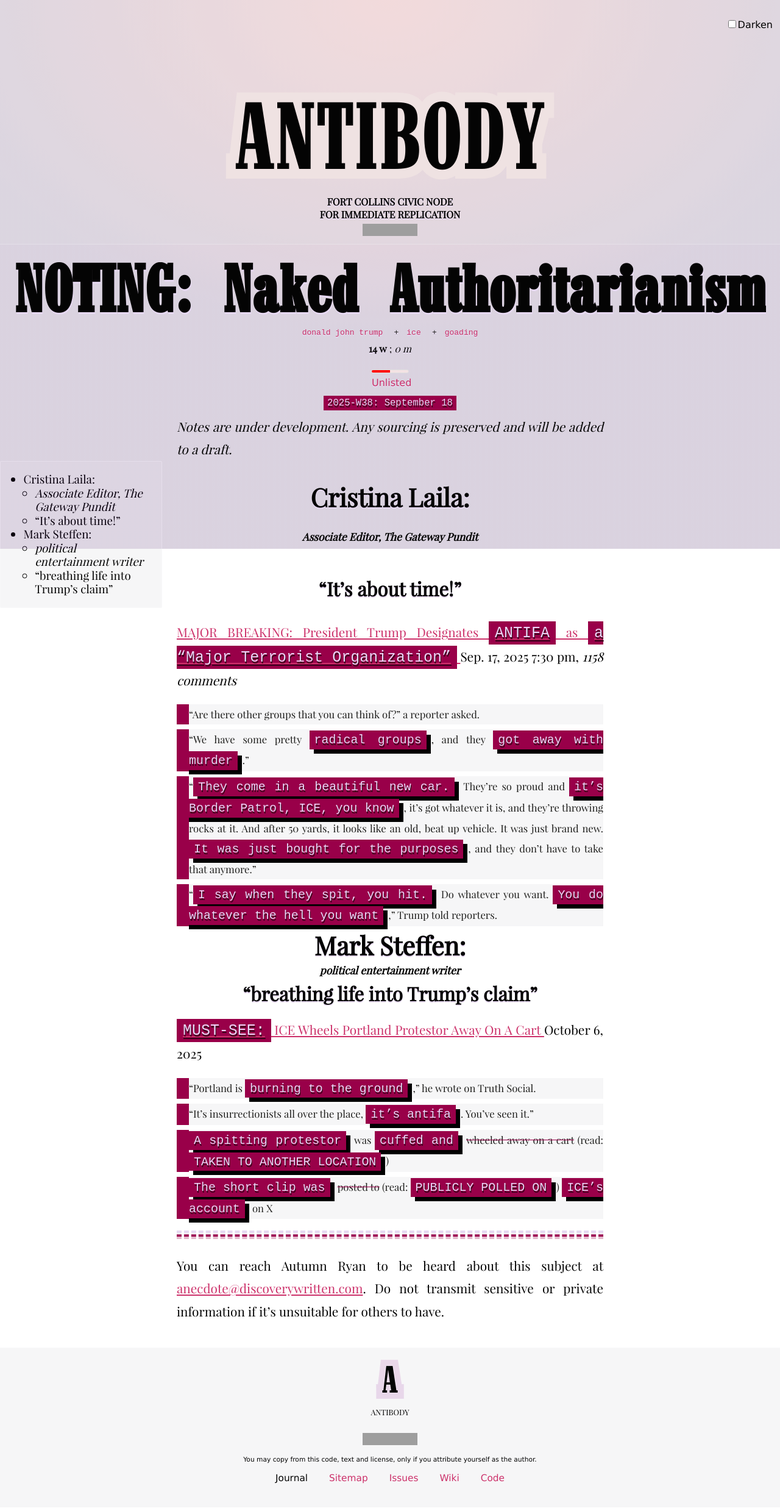
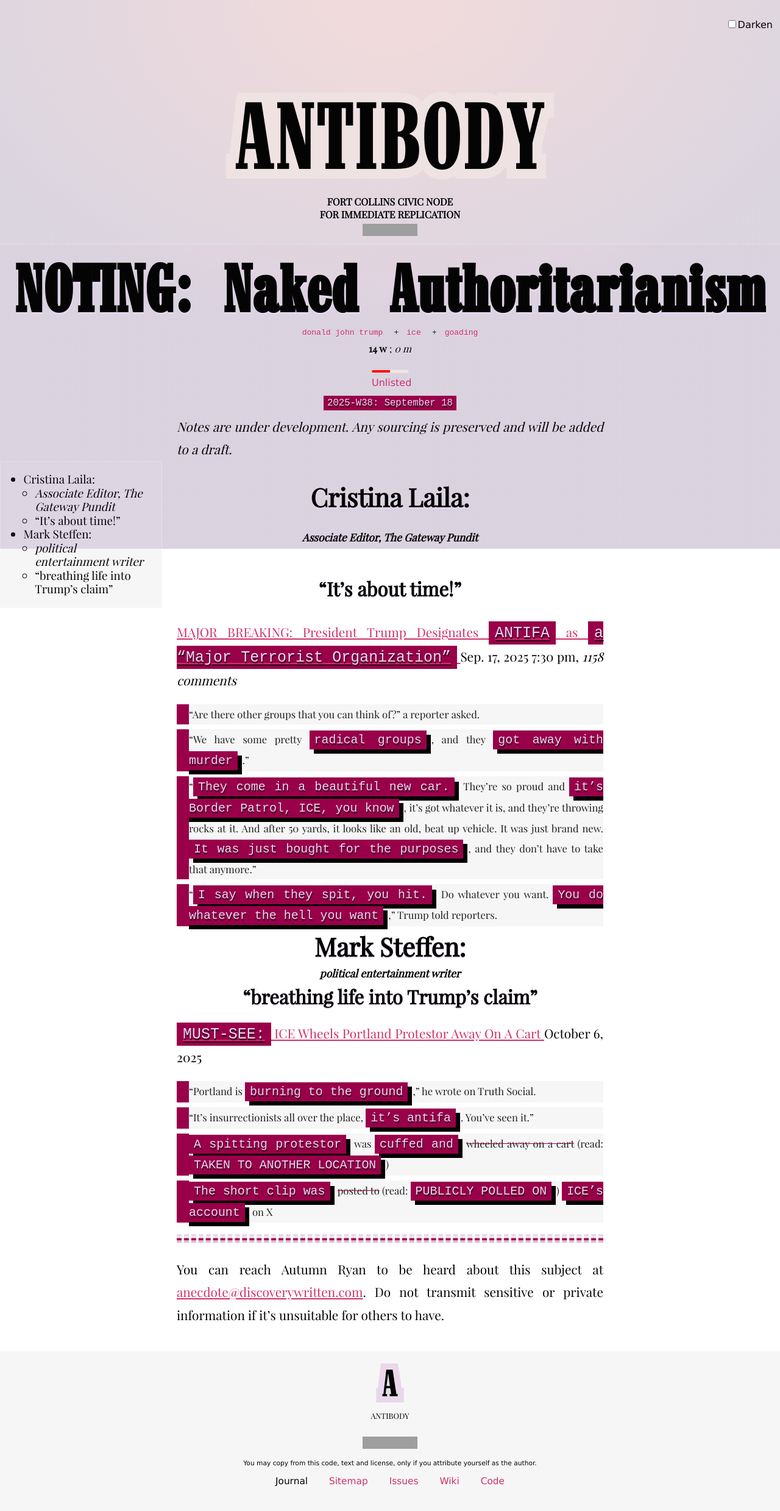
Before and after one commit to tiliv/antibody, a Jekyll site: the page built from docs/journal/autumn-ryan-Naked-Authoritarianism/index.md, in a window 1280 px wide. Shown: the whole page at 61% size. Built offline with Jekyll 4.4.1, drawn with Linux system fonts in a browser that asks for light colours; grey boxes are pictures that could not be loaded.

Commit message:
Bigger line height
We've been fighting this back and forth for a bit. The font's ideal line height is a little taller than I want.

```diff
--- a/docs/css/journal.css
+++ b/docs/css/journal.css
@@ -40,7 +40,7 @@
   hyphens: auto;
   text-align: center;
   margin: 0.5em auto;
-  line-height: 1.1em;
+  line-height: 1.2em;
   min-height: 40px;
 }
 article > h5, article > h6 {
@@ -49,7 +49,7 @@
   hyphens: auto;
   text-align: center;
   margin: 0.5em auto;
-  line-height: 1.1em;
+  line-height: 1.2em;
 }
 article h3 { font-size: 2em }
 article h4 { font-size: 1.5em }
```
